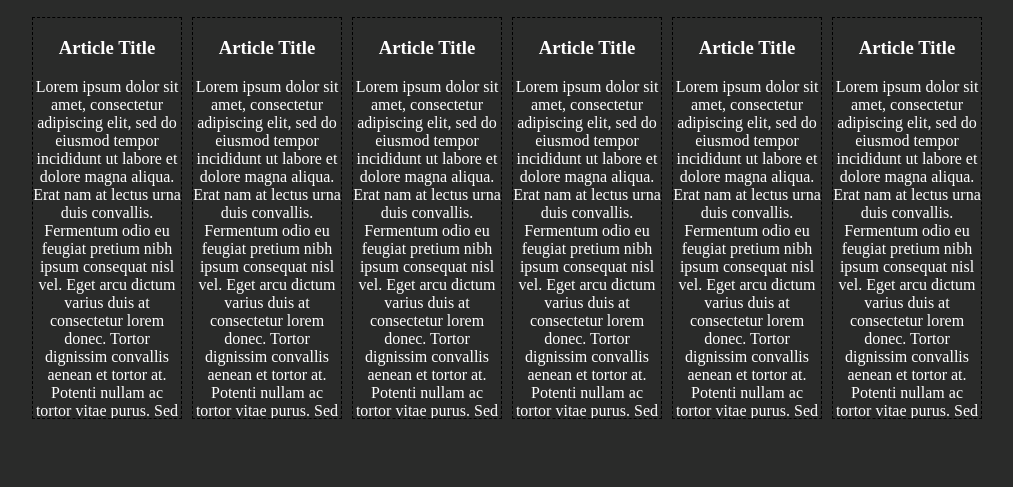
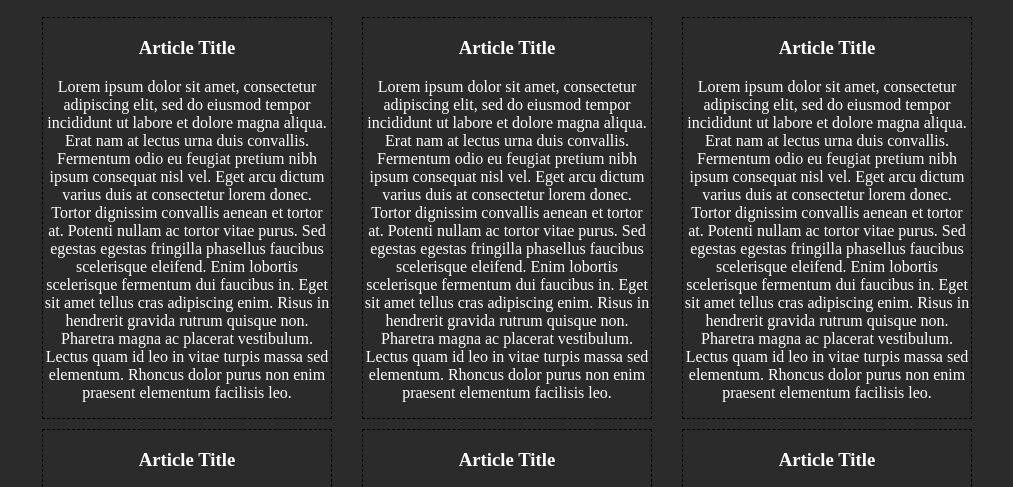
Before and after one commit to Raidss/simply-syntax-blog, a plain HTML site: page index.html in a window 1280 px wide. Shown: the part 280-767 px from the top of the page, without its empty margins (128-1141 px from the left). Drawn offline with Linux system fonts and the light colour scheme.

Commit message:
- Changed article spacing on homepage with flex

```diff
--- a/css/styles.css
+++ b/css/styles.css
@@ -24,7 +24,8 @@ body {
 
 .articles-container {
     display: flex;
-    justify-content: center;
+    justify-content: space-around;
+    flex-wrap: wrap;
     width: 100%;
 }
 
@@ -41,7 +42,7 @@ body {
     border: 1px;
     border-style: dashed;
     border-color: black;
-    width: 33%;
+    width: 30%;
 }
 
 
```
